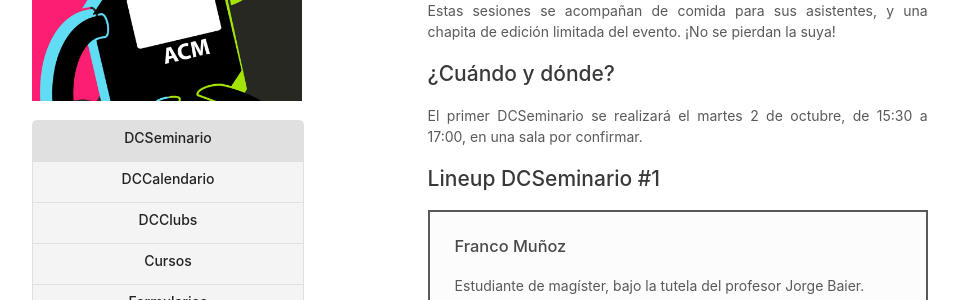
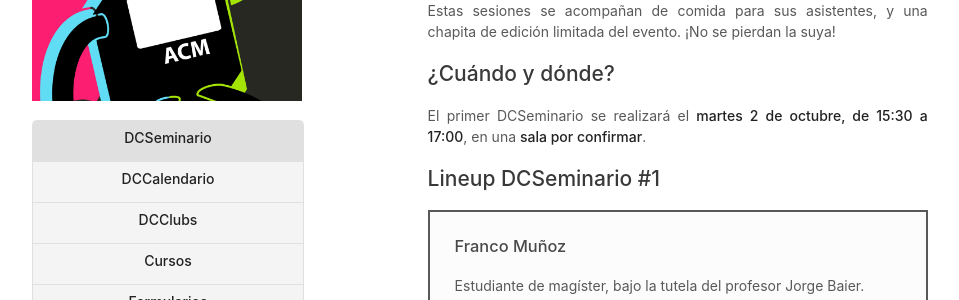
Before and after one commit to capitulo-acm-puc/capitulo-acm-puc.github.io, a Jekyll site: the page built from 10-dcseminario.md, in a window 1280 px wide. Shown: the part 319-619 px from the top of the page, without its empty margins (178-1137 px from the left). Built offline with Jekyll 4.4.1, drawn with Linux system fonts in a browser that asks for light colours.

Commit message:
:art: Added emphasis

```diff
--- a/10-dcseminario.md
+++ b/10-dcseminario.md
@@ -14,7 +14,7 @@ Estas sesiones se acompañan de comida para sus asistentes, y una chapita de edi
 
 ## ¿Cuándo y dónde?
 
-El primer DCSeminario se realizará el martes 2 de octubre, de 15:30 a 17:00, en una sala por confirmar.
+El primer DCSeminario se realizará el **martes 2 de octubre, de 15:30 a 17:00**, en una **sala por confirmar**.
 
 ## Lineup DCSeminario #1
 
```
